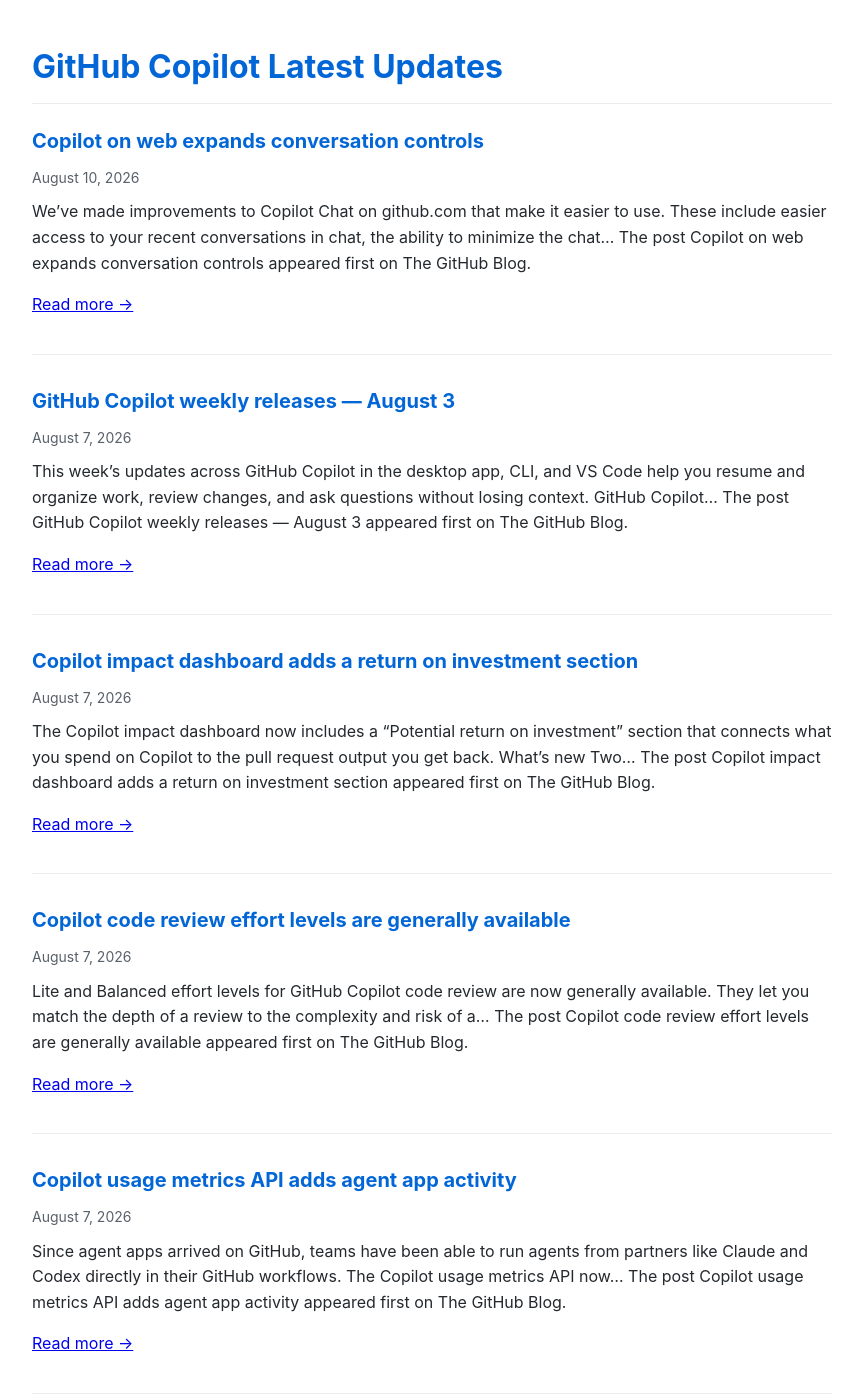
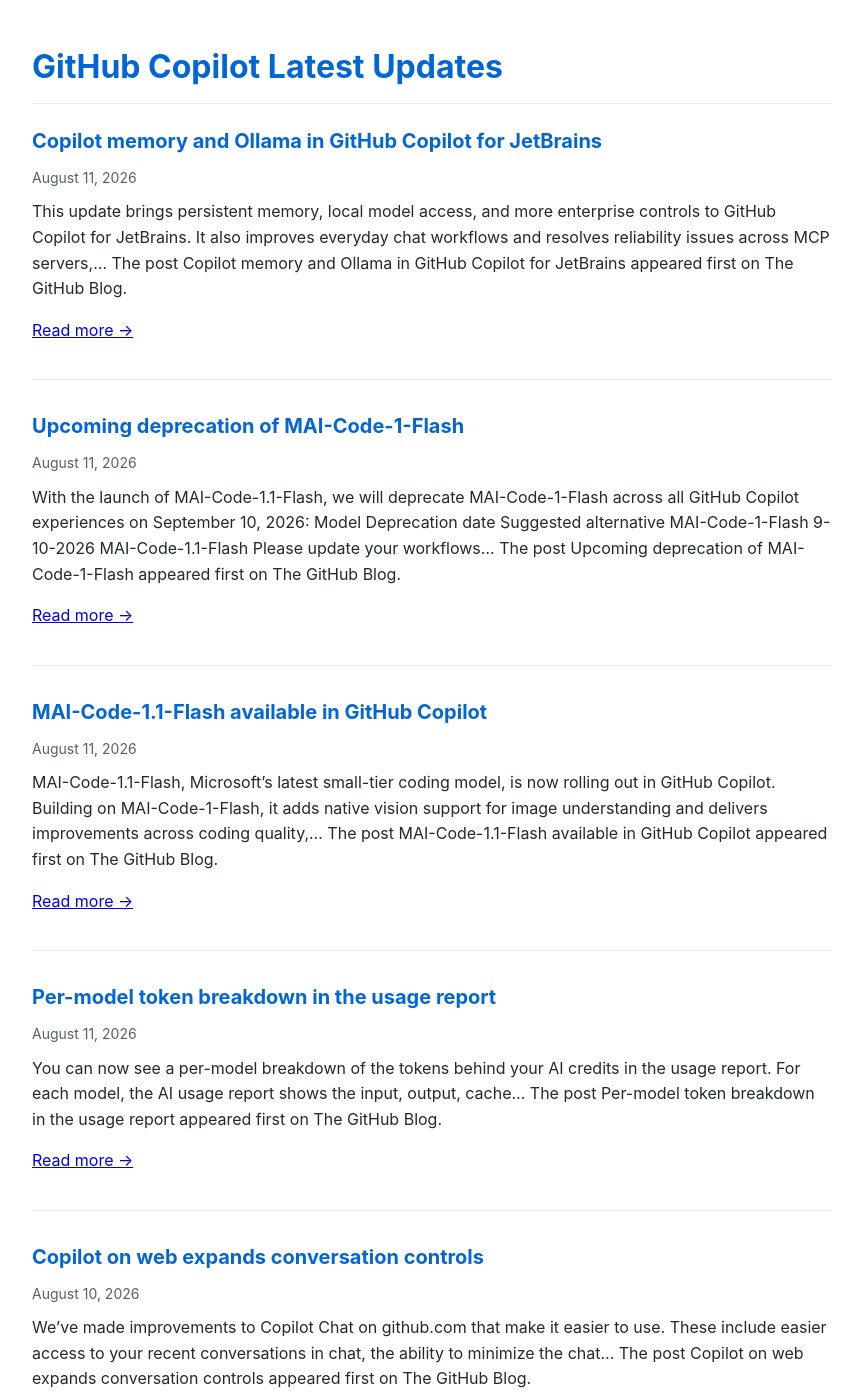
Before and after one commit to Oregand/oregand.github.io, a Jekyll site: the page copilot-feed.html, which Jekyll copies as it is, in a window 1280 px wide and 1400 px high. Shown: the whole window, without its empty margins (208-1071 px from the left). Built offline with Jekyll 4.4.1, drawn with Linux system fonts in a browser that asks for light colours; some of the changed text lies outside the part shown.

Commit message:
Update RSS feed

```diff
--- a/copilot-feed.html
+++ b/copilot-feed.html
@@ -62,6 +62,58 @@
 </head>
 <body>
   <h1>GitHub Copilot Latest Updates</h1>
+
+  <div class="feed-item">
+    <div class="feed-title">
+      <a href="https://github.blog/changelog/2026-08-11-copilot-memory-and-ollama-in-github-copilot-for-jetbrains" target="_blank">Copilot memory and Ollama in GitHub Copilot for JetBrains</a>
+    </div>
+    <div class="feed-date">August 11, 2026</div>
+    <div class="feed-description">
+      This update brings persistent memory, local model access, and more enterprise controls to GitHub Copilot for JetBrains. It also improves everyday chat workflows and resolves reliability issues across MCP servers,&#8230;
+The post Copilot memory and Ollama in GitHub Copilot for JetBrains appeared first on The GitHub Blog.
+
+      <p><a href="https://github.blog/changelog/2026-08-11-copilot-memory-and-ollama-in-github-copilot-for-jetbrains" target="_blank">Read more →</a></p>
+    </div>
+  </div>
+
+  <div class="feed-item">
+    <div class="feed-title">
+      <a href="https://github.blog/changelog/2026-08-11-upcoming-deprecation-of-mai-code-1-flash" target="_blank">Upcoming deprecation of MAI-Code-1-Flash</a>
+    </div>
+    <div class="feed-date">August 11, 2026</div>
+    <div class="feed-description">
+      With the launch of MAI-Code-1.1-Flash, we will deprecate MAI-Code-1-Flash across all GitHub Copilot experiences on September 10, 2026: Model Deprecation date Suggested alternative MAI-Code-1-Flash 9-10-2026 MAI-Code-1.1-Flash Please update your workflows&#8230;
+The post Upcoming deprecation of MAI-Code-1-Flash appeared first on The GitHub Blog.
+
+      <p><a href="https://github.blog/changelog/2026-08-11-upcoming-deprecation-of-mai-code-1-flash" target="_blank">Read more →</a></p>
+    </div>
+  </div>
+
+  <div class="feed-item">
+    <div class="feed-title">
+      <a href="https://github.blog/changelog/2026-08-11-mai-code-1-1-flash-available-in-github-copilot" target="_blank">MAI-Code-1.1-Flash available in GitHub Copilot</a>
+    </div>
+    <div class="feed-date">August 11, 2026</div>
+    <div class="feed-description">
+      MAI-Code-1.1-Flash, Microsoft&#8217;s latest small-tier coding model, is now rolling out in GitHub Copilot. Building on MAI-Code-1-Flash, it adds native vision support for image understanding and delivers improvements across coding quality,&#8230;
+The post MAI-Code-1.1-Flash available in GitHub Copilot appeared first on The GitHub Blog.
+
+      <p><a href="https://github.blog/changelog/2026-08-11-mai-code-1-1-flash-available-in-github-copilot" target="_blank">Read more →</a></p>
+    </div>
+  </div>
+
+  <div class="feed-item">
+    <div class="feed-title">
+      <a href="https://github.blog/changelog/2026-08-11-per-model-token-breakdown-in-the-usage-report" target="_blank">Per-model token breakdown in the usage report</a>
+    </div>
+    <div class="feed-date">August 11, 2026</div>
+    <div class="feed-description">
+      You can now see a per-model breakdown of the tokens behind your AI credits in the usage report. For each model, the AI usage report shows the input, output, cache&#8230;
+The post Per-model token breakdown in the usage report appeared first on The GitHub Blog.
+
+      <p><a href="https://github.blog/changelog/2026-08-11-per-model-token-breakdown-in-the-usage-report" target="_blank">Read more →</a></p>
+    </div>
+  </div>
 
   <div class="feed-item">
     <div class="feed-title">
@@ -141,60 +193,8 @@ The post GitHub Code Quality no longer adds Copilot as a reviewer appeared first
     </div>
   </div>
 
-  <div class="feed-item">
-    <div class="feed-title">
-      <a href="https://github.blog/changelog/2026-08-06-mcp-allowlists-in-enterprise-managed-settings" target="_blank">MCP allowlists in enterprise managed settings</a>
-    </div>
-    <div class="feed-date">August 7, 2026</div>
-    <div class="feed-description">
-      Enterprise owners can now centrally control which Model Context Protocol (MCP) servers GitHub Copilot clients are allowed to run by using the new allowedMcpServers and deniedMcpServers keys in enterprise managed&#8230;
-The post MCP allowlists in enterprise managed settings appeared first on The GitHub Blog.
-
-      <p><a href="https://github.blog/changelog/2026-08-06-mcp-allowlists-in-enterprise-managed-settings" target="_blank">Read more →</a></p>
-    </div>
-  </div>
-
-  <div class="feed-item">
-    <div class="feed-title">
-      <a href="https://github.blog/changelog/2026-08-06-kimi-k3-is-now-available-in-github-copilot" target="_blank">Kimi K3 is now available in GitHub Copilot</a>
-    </div>
-    <div class="feed-date">August 6, 2026</div>
-    <div class="feed-description">
-      Editor&#8217;s note (August 6, 2026): We have resumed rolling out Kimi K3 in GitHub Copilot. This model is billed at provider list pricing under usage-based billing. See GitHub Copilot&#8217;s pricing&#8230;
-The post Kimi K3 is now available in GitHub Copilot appeared first on The GitHub Blog.
-
-      <p><a href="https://github.blog/changelog/2026-08-06-kimi-k3-is-now-available-in-github-copilot" target="_blank">Read more →</a></p>
-    </div>
-  </div>
-
-  <div class="feed-item">
-    <div class="feed-title">
-      <a href="https://github.blog/changelog/2026-08-04-retiring-the-copilot-billing-preview-app" target="_blank">Retiring the Copilot Billing Preview app</a>
-    </div>
-    <div class="feed-date">August 4, 2026</div>
-    <div class="feed-description">
-      We&#8217;ve retired the GitHub Copilot Billing Preview app, and it&#8217;s no longer available. You can review and manage your Copilot spend directly in your GitHub billing settings. The app helped&#8230;
-The post Retiring the Copilot Billing Preview app appeared first on The GitHub Blog.
-
-      <p><a href="https://github.blog/changelog/2026-08-04-retiring-the-copilot-billing-preview-app" target="_blank">Read more →</a></p>
-    </div>
-  </div>
-
-  <div class="feed-item">
-    <div class="feed-title">
-      <a href="https://github.blog/changelog/2026-08-04-upcoming-deprecation-of-github-spark-on-github-com" target="_blank">Upcoming deprecation of GitHub Spark on github.com</a>
-    </div>
-    <div class="feed-date">August 4, 2026</div>
-    <div class="feed-description">
-      Beginning August 4, 2026, GitHub Spark no longer accepts new users or allows the creation of new apps. Existing users can continue to access GitHub Spark until August 31, 2026&#8230;
-The post Upcoming deprecation of GitHub Spark on github.com appeared first on The GitHub Blog.
-
-      <p><a href="https://github.blog/changelog/2026-08-04-upcoming-deprecation-of-github-spark-on-github-com" target="_blank">Read more →</a></p>
-    </div>
-  </div>
-
   <div class="update-info">
-    Feed last updated: August 11, 2026 at 12:12 PM
+    Feed last updated: August 12, 2026 at 12:10 AM
   </div>
 </body>
 </html>
```
